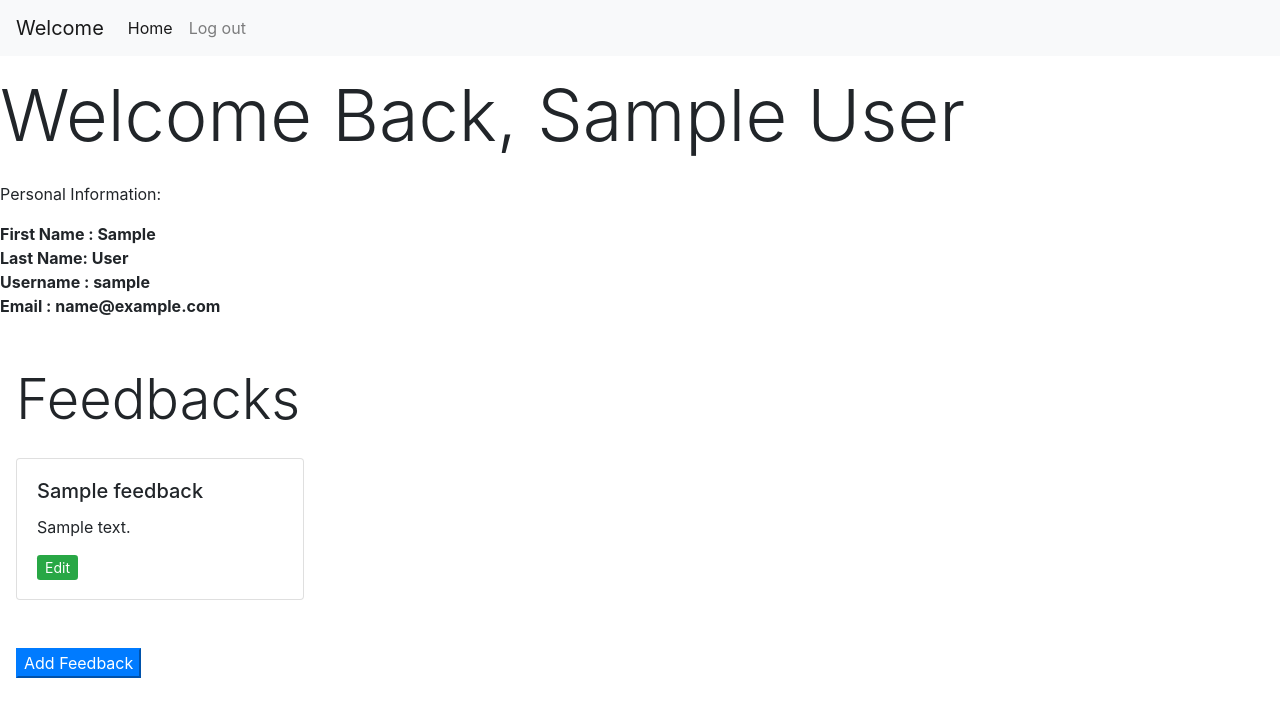
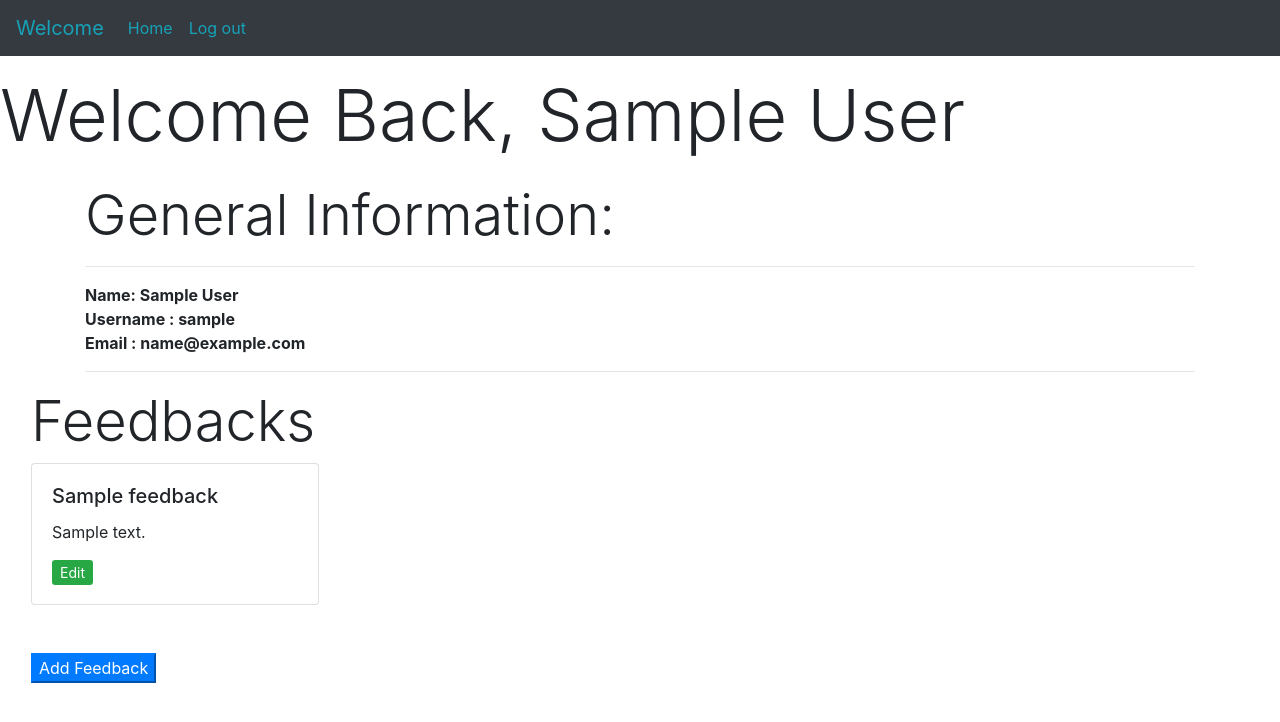
Before and after one commit to negasaa12/flask-feedback, a Flask app: page /users/1 in a window 1280 px wide. Shown: the top 722 px of the page. Run offline with Flask 3, Linux system fonts and the light colour scheme; the visitor is signed in with stand-in values (Sample User, id 1); tables that the repository leaves empty hold one stand-in row (values such as "Sample post").

Commit message:
added more style

```diff
--- a/app.py
+++ b/app.py
@@ -24,7 +24,7 @@ connect_db(app)
 @app.route('/')
 def home():
 
-    return redirect('/register')
+    return redirect('/login')
 
 
 @app.route('/register', methods=["POST", "GET"])
@@ -98,6 +98,7 @@ def add_feedback(id):
     if "user_id" not in session:
         return redirect('/')
 
+    user = User.query.filter_by(id=id).first_or_404()
     form = FeedbackForm()
 
     if form.validate_on_submit():
@@ -111,7 +112,7 @@ def add_feedback(id):
 
         return redirect(f'/users/{new_post.user_id}')
     else:
-        return render_template('feedback_form.html', form=form)
+        return render_template('feedback_form.html', form=form, user=user)
 
 
 @app.route('/feedback/<int:feedback_id>/update', methods=["POST", "GET"])
--- a/templates/base.html
+++ b/templates/base.html
@@ -8,20 +8,20 @@
     <link rel="stylesheet" href="https://cdn.jsdelivr.net/npm/bootstrap@4.4.1/dist/css/bootstrap.min.css" integrity="sha384-Vkoo8x4CGsO3+Hhxv8T/Q5PaXtkKtu6ug5TOeNV6gBiFeWPGFN9MuhOf23Q9Ifjh" crossorigin="anonymous">
 </head>
 <body>
-    <nav class="navbar navbar-expand-lg navbar-light bg-light">
-        <a class="navbar-brand" href="#">Welcome</a>
+    <nav class="navbar navbar-expand-lg navbar-light bg-dark">
+        <a class="navbar-brand text-info" href="#">Welcome</a>
         <button class="navbar-toggler" type="button" data-toggle="collapse" data-target="#navbarNav" aria-controls="navbarNav" aria-expanded="false" aria-label="Toggle navigation">
           <span class="navbar-toggler-icon"></span>
         </button>
         <div class="collapse navbar-collapse" id="navbarNav">
           <ul class="navbar-nav">
             <li class="nav-item active">
-              <a class="nav-link" href="#">Home<span class="sr-only">(current)</span></a>
+              <a class="nav-link text-info" href="#">Home<span class="sr-only">(current)</span></a>
             </li>
 
 
             <li class="nav-item">
-              <a class="nav-link" href="/logout" tabindex="-1" aria-disabled="true">Log out</a>
+              <a class="nav-link text-info" href="/logout" tabindex="-1" aria-disabled="true">Log out</a>
             </li>
           </ul>
         </div>
--- a/templates/login.html
+++ b/templates/login.html
@@ -4,8 +4,8 @@
 
 {% block content %}
 
-<h1> Login</h1>
-<p class="lead"> Login below. Don't have an account click <a href="/register"> here</a></p>
+<h1 class="display-4 mt-3"> Login</h1>
+<p class="lead "> Login below. Don't have an account click <a href="/register"> here</a></p>
 
 
 <div class="input-group mb-4">
--- a/templates/users_info.html
+++ b/templates/users_info.html
@@ -8,16 +8,23 @@
 
 
 
-<p> Personal Information:</p>
-<div class="font-weight-bold" > First Name : {{user.first_name}}</div>
-<div class="font-weight-bold"> Last Name: {{user.last_name}}</div>
+
+
+<div class="container">
+    <p class="display-4"> General Information:</p>
+    <hr>
+
+<div class="font-weight-bold" > Name: {{user.first_name}} {{user.last_name}}</div>
 <div class="font-weight-bold"> Username : {{user.username}}</div>
 <div class="font-weight-bold"> Email : {{user.email}}</div>
+<hr>
+</div>
 
 
 
-<div class="ml-3">
-<h2 class=" display-4 mt-5 mb-4"> Feedbacks</h2>
+
+<div class=" container ml-3">
+<h2 class=" display-4 "> Feedbacks</h2>
 
 
 
@@ -36,5 +43,6 @@
 
 <form  class="mt-5"action="/users/{{user.id}}/feedback/add">
  <button class="btn-primary">Add Feedback </button>
-</form></div>
+</form>
+</div>
 {% endblock %}
```
Also changed, not shown: templates/feedback_form.html (+7 -3 lines).
